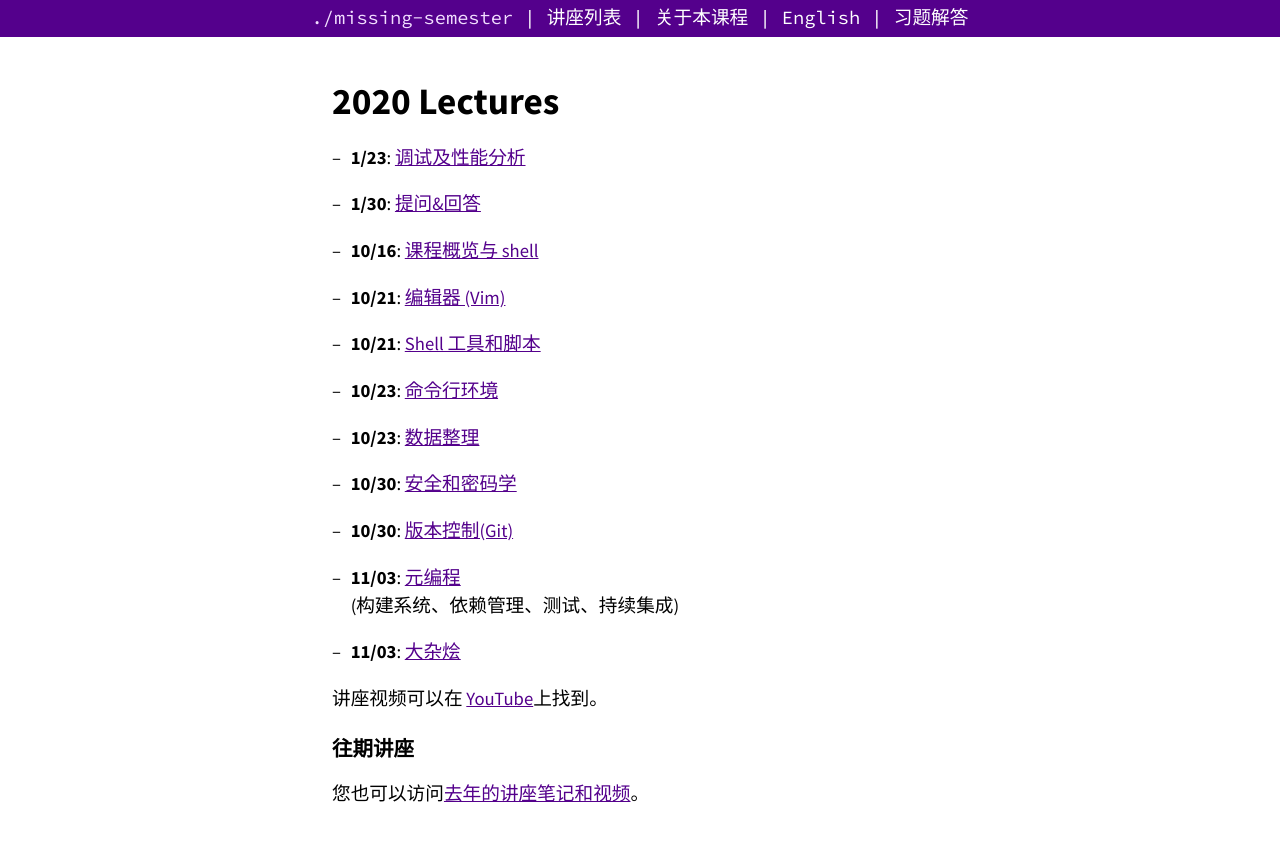
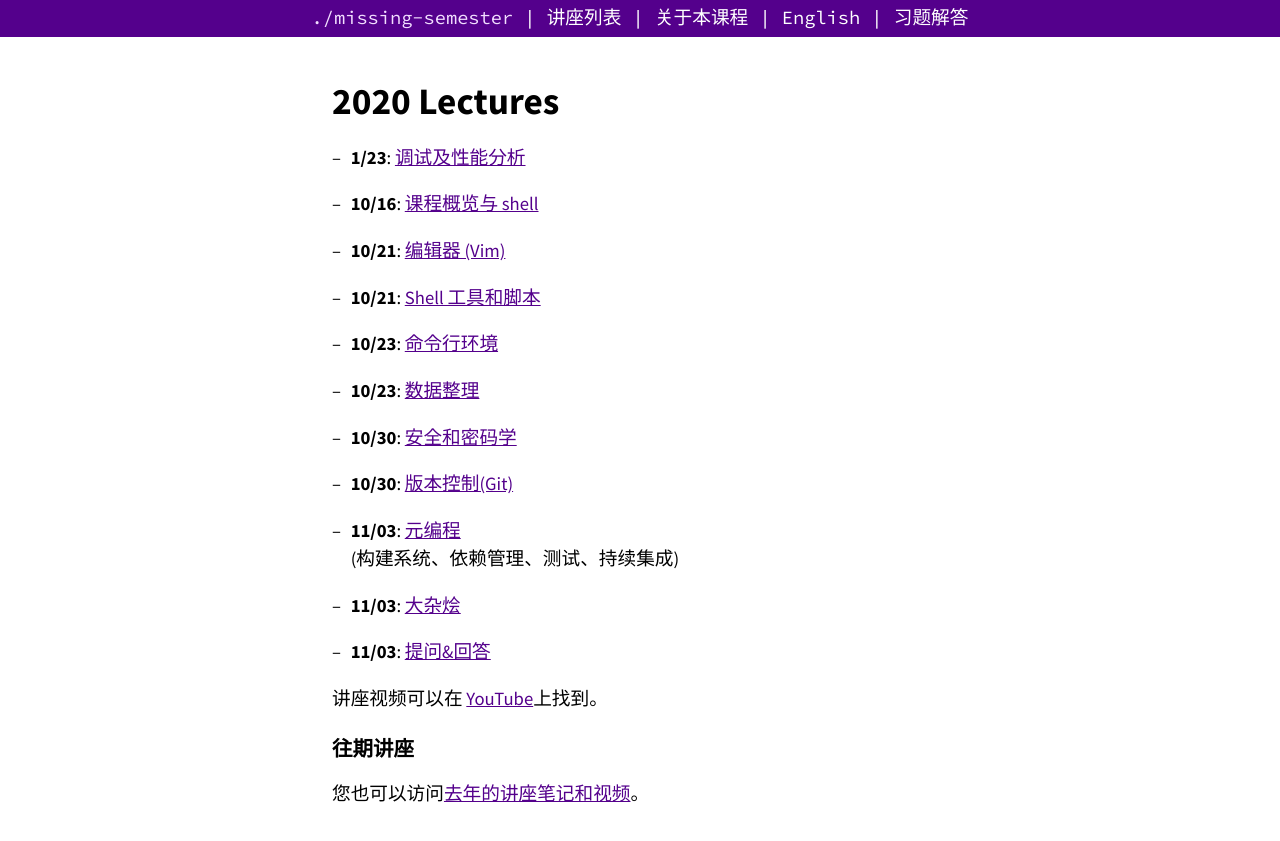
Before and after one commit to missing-semester-cn/missing-semester-cn.github.io, a Jekyll site: the page built from _2020/index.html, in a window 1280 px wide. Shown: the top 841 px of the page. Built offline with Jekyll 4.4.1, drawn with Linux system fonts in a browser that asks for light colours.

Commit message:
update
Signed-off-by: MuZhou233 <MuZhou233@outlook.com>

```diff
--- a/_2020/qa.md
+++ b/_2020/qa.md
@@ -1,10 +1,9 @@
 ---
 layout: lecture
 title: "提问&回答"
-date: 2020-01-30
+date: 2021-11-3
 ready: true
 sync: true
-hide: true
 syncdate: 2021-04-24
 video:
   aspect: 56.25
```
Also changed, not shown: 2021-finalproject/README.md (added).
